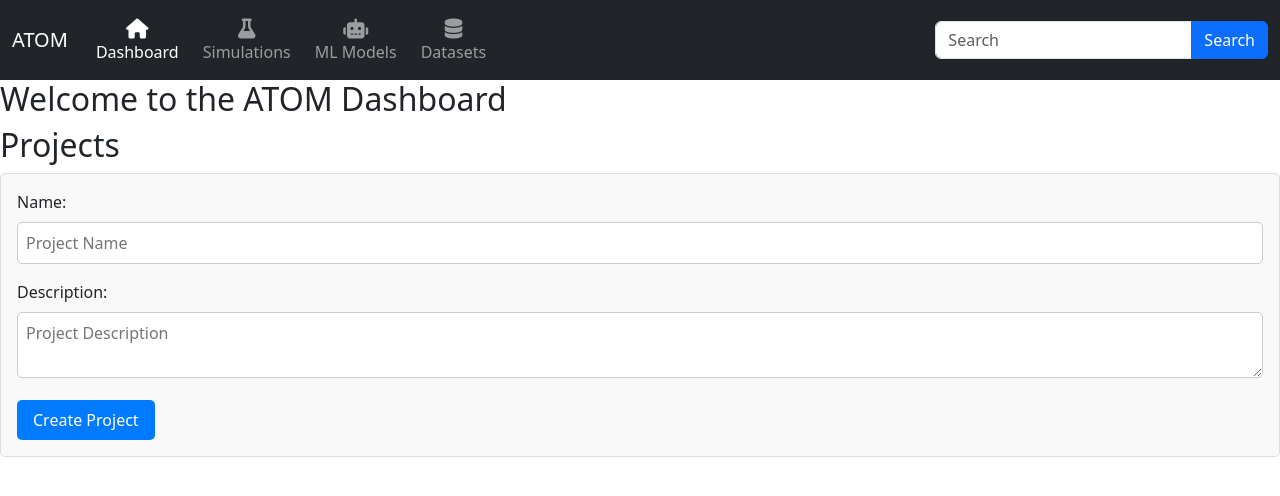
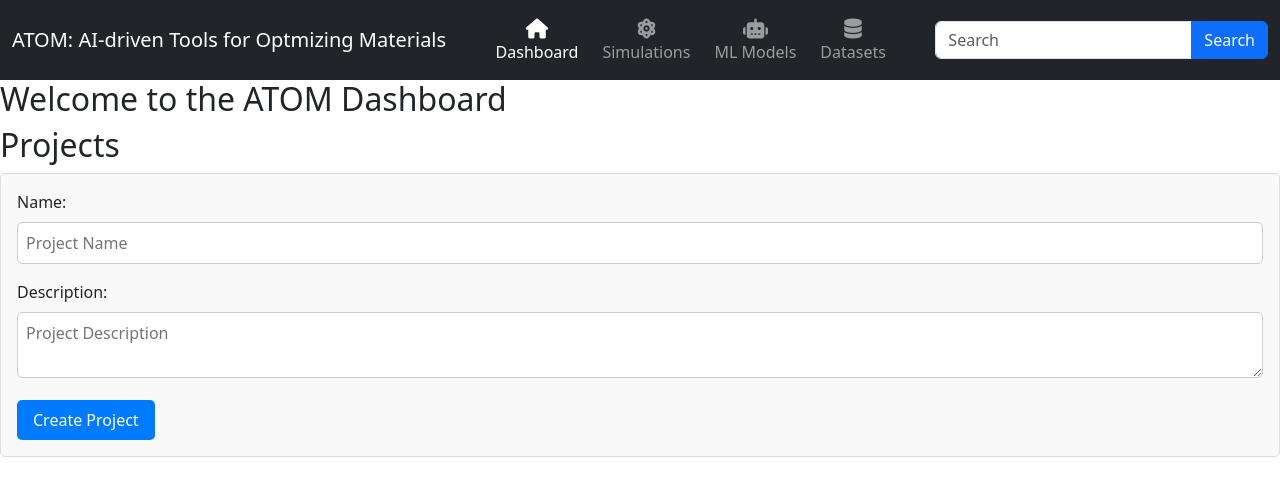
Before and after one commit to hieuadoan/ATOM, a React (Create React App) app in the folder frontend/: page / in a window 1280 px wide. Shown: the top 496 px of the page. Built offline with nearby package versions, Linux system fonts and the light colour scheme.

Commit message:
Repositioned navigation items

```diff
--- a/frontend/src/components/Navbar.js
+++ b/frontend/src/components/Navbar.js
@@ -7,7 +7,7 @@ function Navbar() {
             <div className="container-fluid">
                 {/* Navbar brand */}
                 <a className="navbar-brand" href="/">
-                    ATOM
+                    ATOM: AI-driven Tools for Optmizing Materials
                 </a>
 
                 {/* Toggle button */}
@@ -25,8 +25,8 @@ function Navbar() {
 
                 {/* Collapsible wrapper */}
                 <div className="collapse navbar-collapse" id="navbarSupportedContent">
-                    {/* Left links */}
-                    <ul className="navbar-nav me-auto d-flex flex-row mt-3 mt-lg-0">
+                    {/* Center links */}
+                    <ul className="navbar-nav mx-auto d-flex flex-row justify-content-center">
                         <li className="nav-item text-center mx-2 mx-lg-1">
                             <a className="nav-link active" aria-current="page" href="/">
                                 <div>
@@ -38,7 +38,7 @@ function Navbar() {
                         <li className="nav-item text-center mx-2 mx-lg-1">
                             <a className="nav-link" href="/simulations">
                                 <div>
-                                    <i className="fas fa-flask fa-lg mb-1"></i>
+                                    <i className="fas fa-atom fa-lg mb-1"></i>
                                 </div>
                                 Simulations
                             </a>
@@ -60,7 +60,7 @@ function Navbar() {
                             </a>
                         </li>
                     </ul>
-                    {/* Left links */}
+                    {/* Center links */}
 
                     {/* Right links */}
                     {/*<ul className="navbar-nav ms-auto d-flex flex-row mt-3 mt-lg-0">
```
